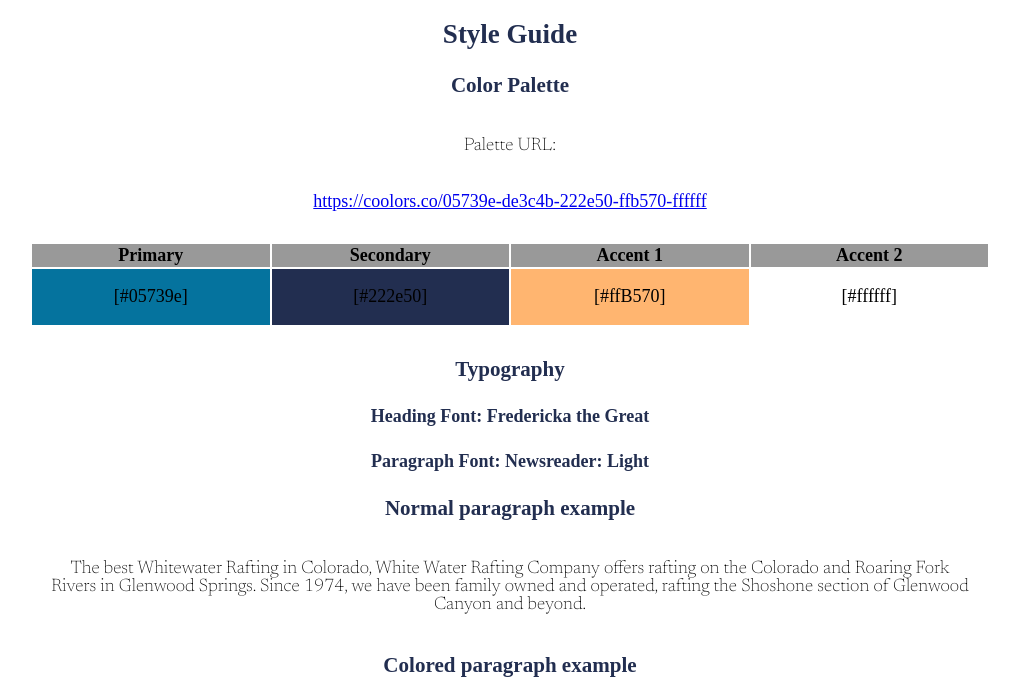
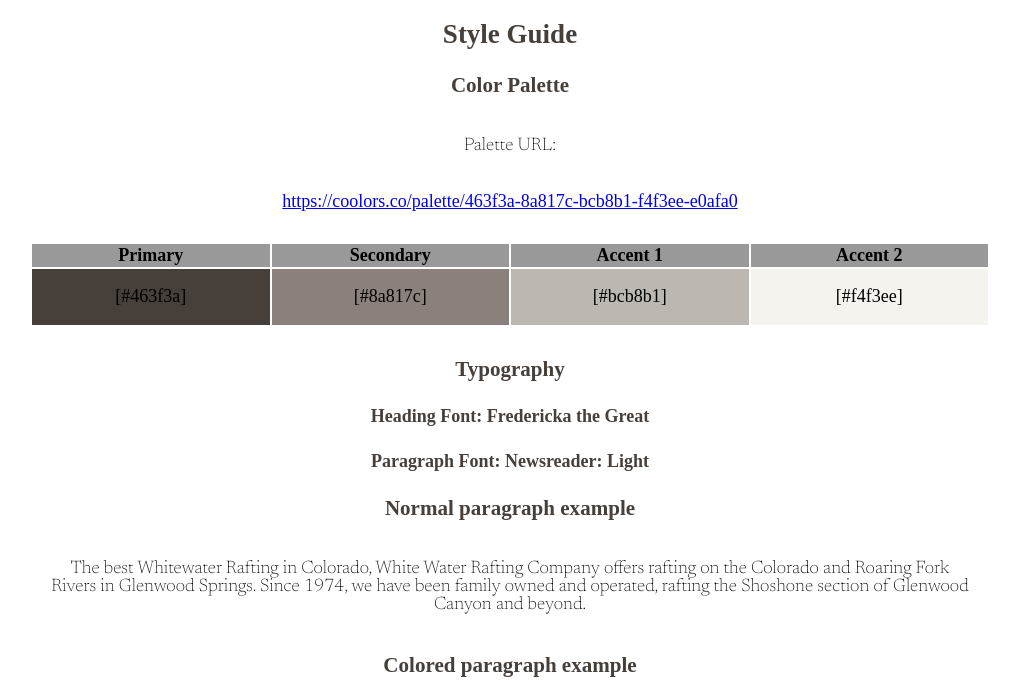
Before and after one commit to missflorence/wdd130, a plain HTML site: page wwr/site-plan-rafting.html in a window 1280 px wide. Shown: the part 1240-1921 px from the top of the page, without its empty margins (130-1149 px from the left). Drawn offline with Linux system fonts and the light colour scheme; a web font is replaced by a local one.

Commit message:
changed the style and color concept to be bearable to the eyes

```diff
--- a/wwr/site-plan-rafting.html
+++ b/wwr/site-plan-rafting.html
@@ -49,8 +49,8 @@
 
     <!-- Copy and paste the URL to your finished palette below. Replace the href value that is there with yours. Make sure to paste it into both the href value and the content text of the <a> tag -->
     <p>Palette URL:</p>
-    <a href="https://coolors.co/05739e-de3c4b-222e50-ffb570-ffffff"
-      target="_blank">https://coolors.co/05739e-de3c4b-222e50-ffb570-ffffff</a>
+    <a href="https://coolors.co/palette/463f3a-8a817c-bcb8b1-f4f3ee-e0afa0"
+      target="_blank">https://coolors.co/palette/463f3a-8a817c-bcb8b1-f4f3ee-e0afa0</a>
 
     <table class="colors">
       <tr>
@@ -61,10 +61,10 @@
       </tr>
       <!-- Replace the numbers in the boxes below with your hex color codes. Then switch to the site-plan.css file and change your colors there as well. -->
       <tr>
-        <td class="primary">[#05739e]</td>
-        <td class="secondary">[#222e50]</td>
-        <td class="accent1">[#ffB570]</td>
-        <td class="accent2">[#ffffff]</td>
+        <td class="primary">[#463f3a]</td>
+        <td class="secondary">[#8a817c]</td>
+        <td class="accent1">[#bcb8b1]</td>
+        <td class="accent2">[#f4f3ee]</td>
       </tr>
     </table>
 
--- a/wwr/styles/site-plan-rafting.css
+++ b/wwr/styles/site-plan-rafting.css
@@ -6,25 +6,25 @@ Fonts are separated by a | */
 
 :root {
   /* change the values below to your colors from your palette */
-  --primary-color: #05739E   ;
-  --secondary-color: #222e50 ;
-  --accent1-color: #ffb570;
-  --accent2-color: #ffffff;
+  --primary-color: #463f3a   ;
+  --secondary-color: #8a817c ;
+  --accent1-color: #bcb8b1;
+  --accent2-color: #f4f3ee;
 
   /* change the values below to your chosen font(s) */
   --heading-font: "Fredericka the Great";
   --paragraph-font: Newsreader, Helvetica, sans-serif;
 
   /* these colors below should be chosen from among your palette colors above */
-  --headline-color-on-white: #222E50;  /* headlines on a white background */
-  --headline-color-on-color: #222E50; /* headlines on a colored background */
-  --paragraph-color-on-white: #FFB570; /* paragraph text on a white background */
-  --paragraph-color-on-color: #ffffff; /* paragraph text on a colored background */
-  --paragraph-background-color: #05739E  ;
-  --nav-link-color: #ffffff;
-  --nav-background-color: #05739E;
-  --nav-hover-link-color: #ffffff;
-  --nav-hover-background-color: #222E50;
+  --headline-color-on-white: #463f3a;  /* headlines on a white background */
+  --headline-color-on-color: #463f3a; /* headlines on a colored background */
+  --paragraph-color-on-white: #8a817c; /* paragraph text on a white background */
+  --paragraph-color-on-color: #f4f3ee; /* paragraph text on a colored background */
+  --paragraph-background-color: #8a817c  ;
+  --nav-link-color: #f4f3ee;
+  --nav-background-color: #8a817c;
+  --nav-hover-link-color: #f4f3ee;
+  --nav-hover-background-color: #463f3a;
 }
 
 
```
Also changed, not shown: wwr/images/soaringoars.png.
